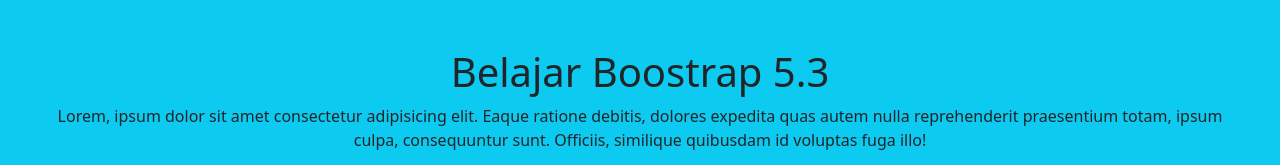
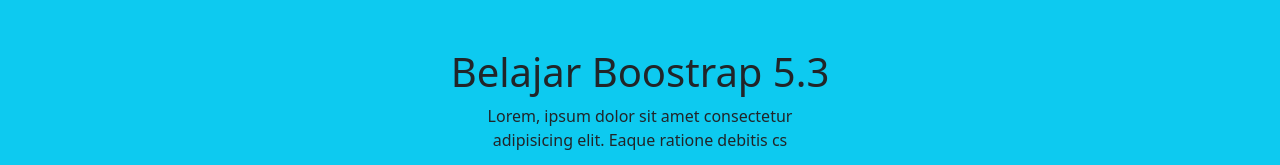
Before and after one commit to yohanesaragae/sacode-online-2023-day04, a plain HTML site: page index.html in a window 1280 px wide. Shown: the top 165 px of the page. Drawn offline with nearby package versions, Linux system fonts and the light colour scheme.

Commit message:
update file index.html

```diff
--- a/index.html
+++ b/index.html
@@ -18,9 +18,7 @@
     <h1>Belajar Boostrap 5.3</h1>
 
     <div>
-        <p>Lorem, ipsum dolor sit amet consectetur adipisicing elit. Eaque ratione debitis, dolores expedita quas autem
-        nulla reprehenderit praesentium totam, ipsum culpa, consequuntur sunt. Officiis, similique quibusdam id
-        voluptas fuga illo!</p>
+        <p>Lorem, ipsum dolor sit amet consectetur <br> adipisicing elit. Eaque ratione debitis cs</p>
     </div>
 
     <div>
```
